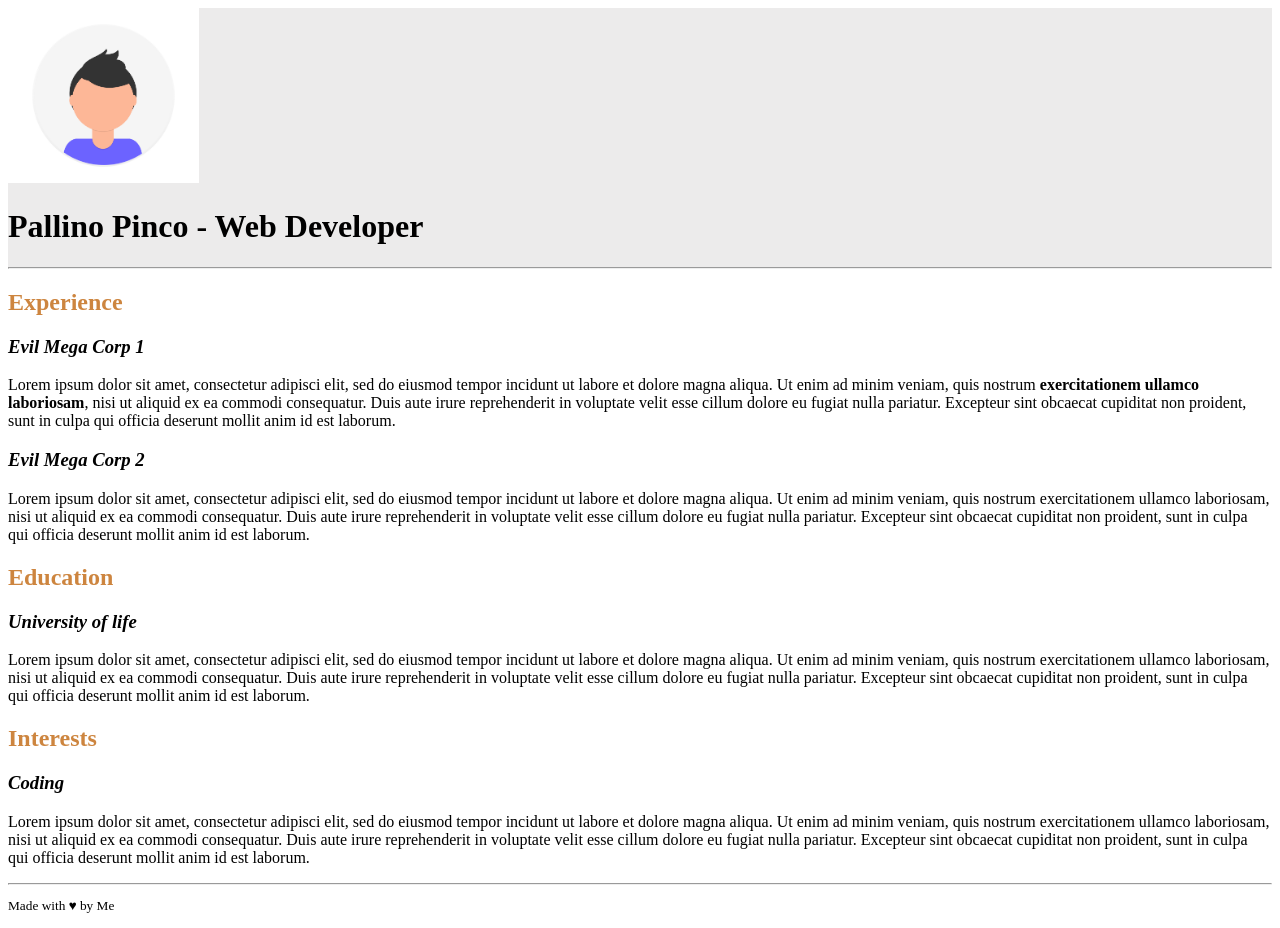
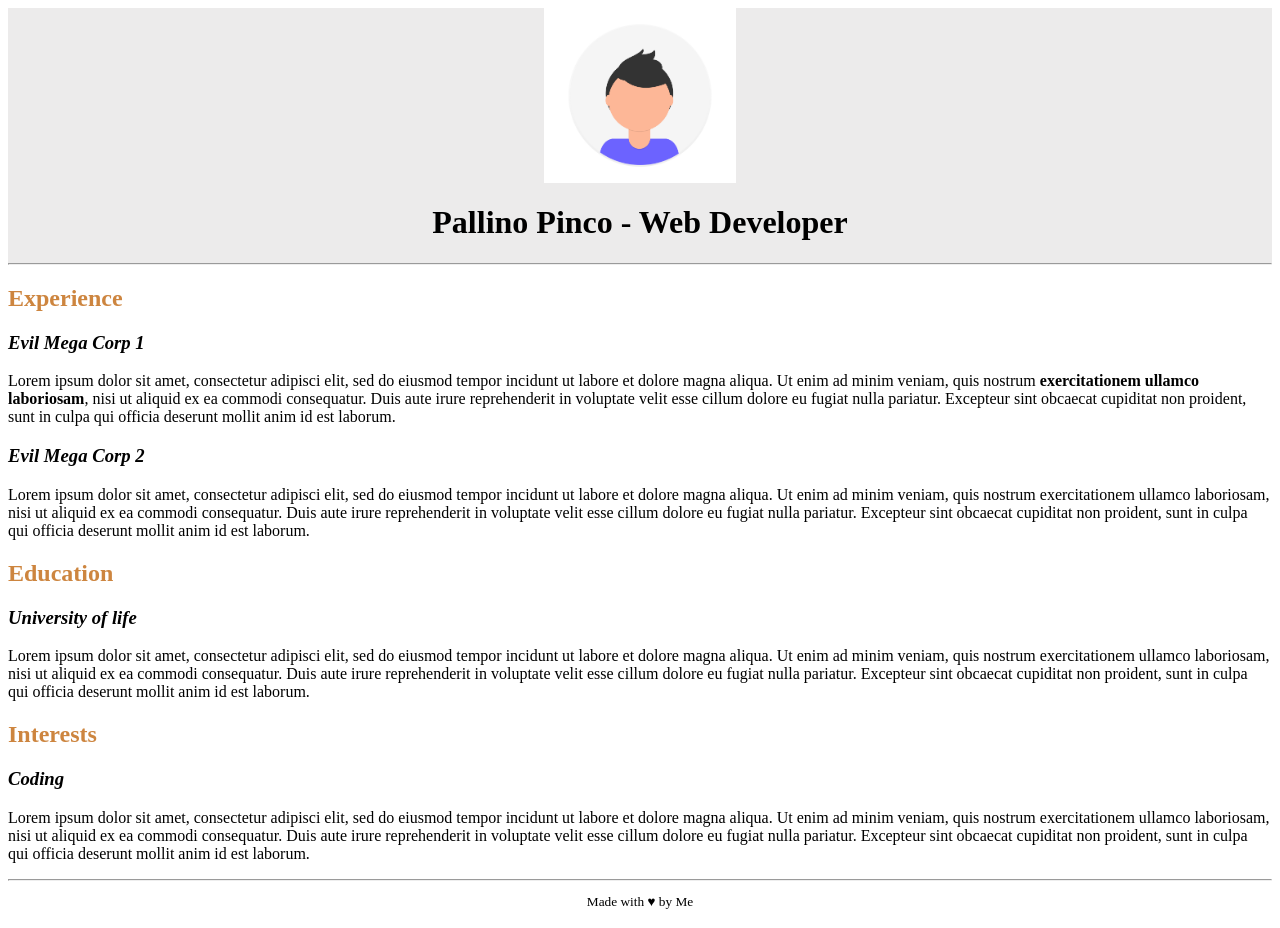
Before and after one commit to luisabattajni/html-css-curriculum-vitae, a plain HTML site: page index.html in a window 1280 px wide. Drawn offline with Linux system fonts and the light colour scheme.

Commit message:
no margins but kind of works

```diff
--- a/style.css
+++ b/style.css
@@ -1,5 +1,13 @@
-header {background-color: #ecebeb;}
-#pic {height: 175px;}
+/* just noticed a thin white line on top - to fix */
+/* not so sure those are quite the right colors*/
+
+header {background-color: #ecebeb;
+        text-align: center;}
+#pic {display: block;
+    margin-left: auto;
+    margin-right: auto;
+    height: 175px;}
 h2 {color: peru;}
 hr {color: peru;}
-footer {font-size: smaller;}
+footer {font-size: smaller;
+        text-align: center;}
```
